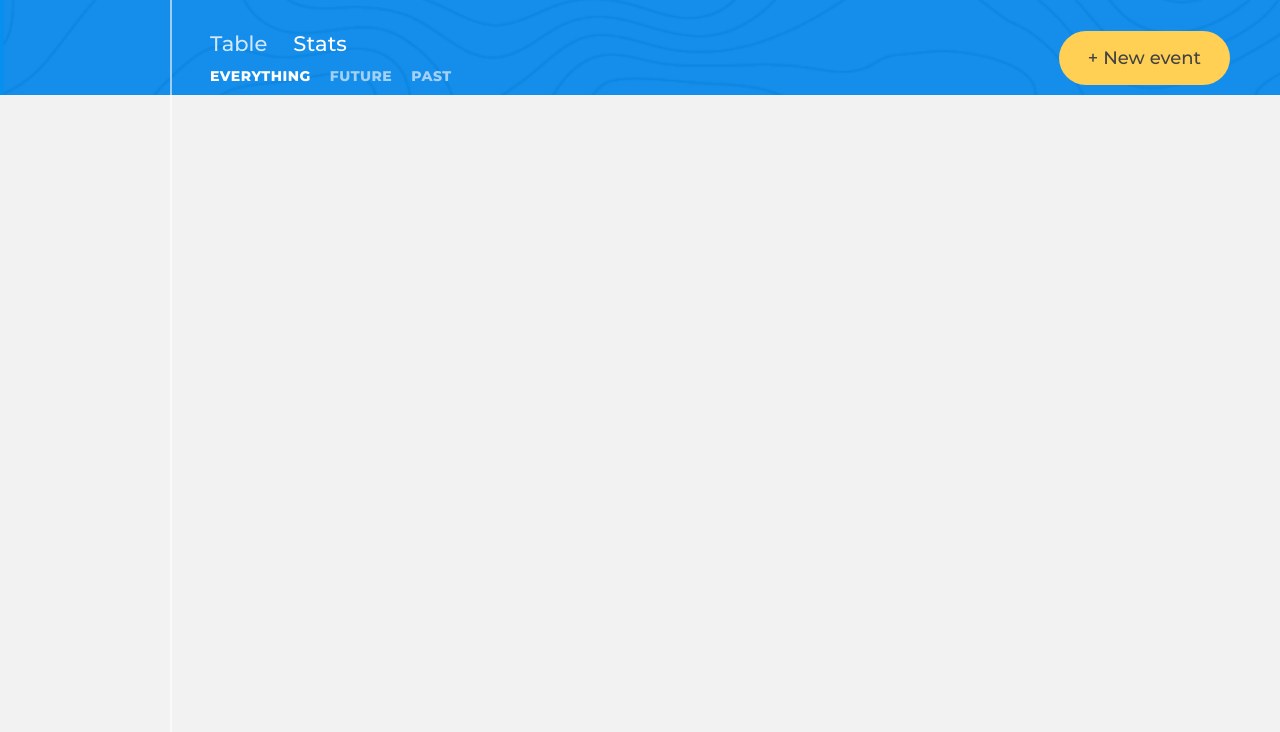
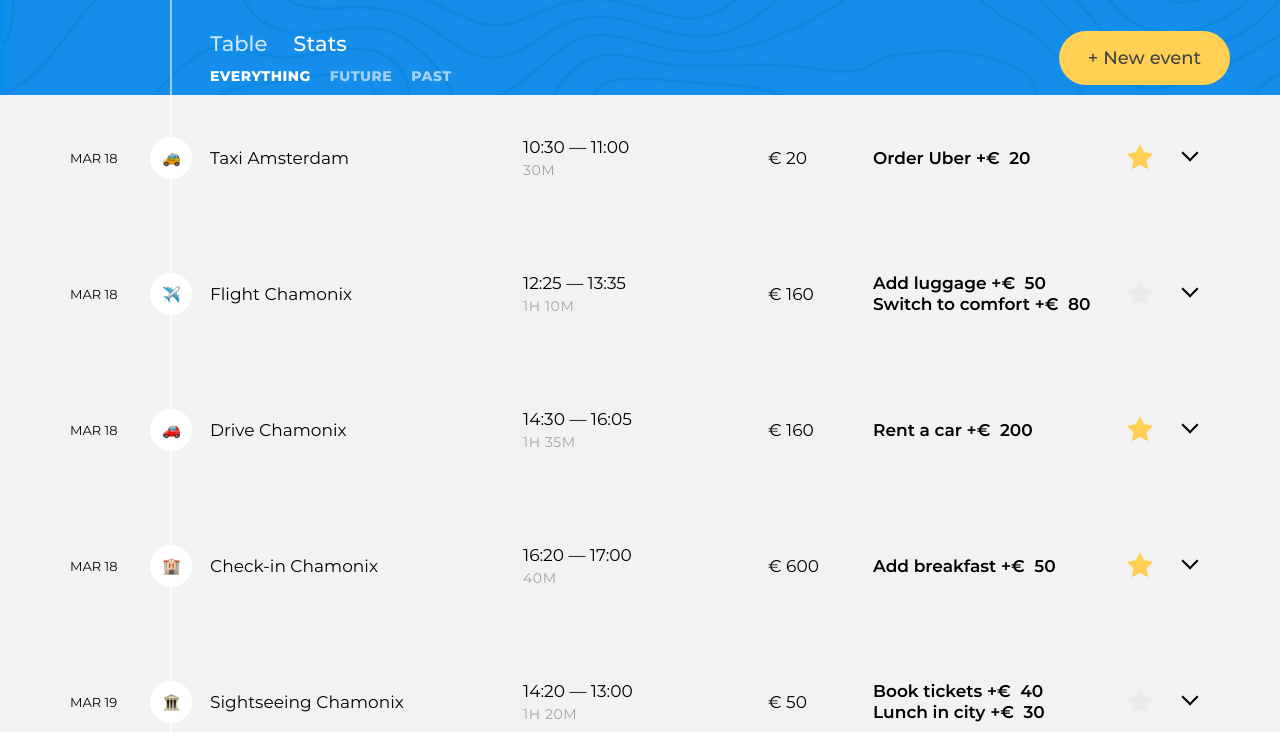
Before and after one commit to mihailddv/40316-big-trip-13, a website built with webpack: page public/index.html in a window 1280 px wide. Shown: the part 68-800 px from the top of the page. Built offline with nearby package versions, Linux system fonts and the light colour scheme.

Commit message:
render - added route-points

```diff
--- a/src/main.js
+++ b/src/main.js
@@ -1,6 +1,8 @@
 import {createTripInfo} from "./view/trip-info";
 import {createTripTabs} from "./view/trip-tabs";
 import {createTripFilter} from "./view/trip-filter";
+import {createLoading} from "./view/loading";
+import {createPointsList} from "./view/route-points";
 
 const render = (container, template, place) => {
   container.insertAdjacentHTML(place, template);
@@ -9,7 +11,10 @@ const render = (container, template, place) => {
 const siteMainElement = document.querySelector(`.page-body`);
 const siteTripMainElement = siteMainElement.querySelector(`.trip-main`);
 const siteTripControlsElement = siteTripMainElement.querySelector(`.trip-controls`);
+const siteTripEventsElement = siteMainElement.querySelector(`.trip-events`);
 
 render(siteTripMainElement, createTripInfo(), `afterbegin`);
 render(siteTripControlsElement, createTripTabs(), `afterbegin`);
 render(siteTripControlsElement, createTripFilter(), `beforeend`);
+render(siteTripEventsElement, createLoading(), `afterbegin`);
+render(siteTripEventsElement, createPointsList(), `afterbegin`);
--- /dev/null
+++ b/src/view/loading.js
@@ -0,0 +1,3 @@
+export const createLoading = () => {
+  return /* html*/ `<p class="trip-events__msg">Loading...</p>`;
+};
--- /dev/null
+++ b/src/view/route-points.js
@@ -0,0 +1,336 @@
+export const createPointsList = () => {
+  return /* html*/ `<ul class="trip-events__list">
+    <li class="trip-events__item">
+      <div class="event">
+        <time class="event__date" datetime="2019-03-18">MAR 18</time>
+        <div class="event__type">
+          <img class="event__type-icon" width="42" height="42" src="img/icons/taxi.png" alt="Event type icon">
+        </div>
+        <h3 class="event__title">Taxi Amsterdam</h3>
+        <div class="event__schedule">
+          <p class="event__time">
+            <time class="event__start-time" datetime="2019-03-18T10:30">10:30</time>
+            &mdash;
+            <time class="event__end-time" datetime="2019-03-18T11:00">11:00</time>
+          </p>
+          <p class="event__duration">30M</p>
+        </div>
+        <p class="event__price">
+          &euro;&nbsp;<span class="event__price-value">20</span>
+        </p>
+        <h4 class="visually-hidden">Offers:</h4>
+        <ul class="event__selected-offers">
+          <li class="event__offer">
+            <span class="event__offer-title">Order Uber</span>
+            &plus;&euro;&nbsp;
+            <span class="event__offer-price">20</span>
+          </li>
+        </ul>
+        <button class="event__favorite-btn event__favorite-btn--active" type="button">
+          <span class="visually-hidden">Add to favorite</span>
+          <svg class="event__favorite-icon" width="28" height="28" viewBox="0 0 28 28">
+            <path d="M14 21l-8.22899 4.3262 1.57159-9.1631L.685209 9.67376 9.8855 8.33688 14 0l4.1145 8.33688 9.2003 1.33688-6.6574 6.48934 1.5716 9.1631L14 21z"/>
+          </svg>
+        </button>
+        <button class="event__rollup-btn" type="button">
+          <span class="visually-hidden">Open event</span>
+        </button>
+      </div>
+    </li>
+
+    <li class="trip-events__item">
+      <div class="event">
+        <time class="event__date" datetime="2019-03-18">MAR 18</time>
+        <div class="event__type">
+          <img class="event__type-icon" width="42" height="42" src="img/icons/flight.png" alt="Event type icon">
+        </div>
+        <h3 class="event__title">Flight Chamonix</h3>
+        <div class="event__schedule">
+          <p class="event__time">
+            <time class="event__start-time" datetime="2019-03-18T12:25">12:25</time>
+            &mdash;
+            <time class="event__end-time" datetime="2019-03-18T13:35">13:35</time>
+          </p>
+          <p class="event__duration">1H 10M</p>
+        </div>
+        <p class="event__price">
+          &euro;&nbsp;<span class="event__price-value">160</span>
+        </p>
+        <h4 class="visually-hidden">Offers:</h4>
+        <ul class="event__selected-offers">
+          <li class="event__offer">
+            <span class="event__offer-title">Add luggage</span>
+            &plus;&euro;&nbsp;
+            <span class="event__offer-price">50</span>
+          </li>
+          <li class="event__offer">
+            <span class="event__offer-title">Switch to comfort</span>
+            &plus;&euro;&nbsp;
+            <span class="event__offer-price">80</span>
+          </li>
+        </ul>
+        <button class="event__favorite-btn" type="button">
+          <span class="visually-hidden">Add to favorite</span>
+          <svg class="event__favorite-icon" width="28" height="28" viewBox="0 0 28 28">
+            <path d="M14 21l-8.22899 4.3262 1.57159-9.1631L.685209 9.67376 9.8855 8.33688 14 0l4.1145 8.33688 9.2003 1.33688-6.6574 6.48934 1.5716 9.1631L14 21z"/>
+          </svg>
+        </button>
+        <button class="event__rollup-btn" type="button">
+          <span class="visually-hidden">Open event</span>
+        </button>
+      </div>
+    </li>
+
+    <li class="trip-events__item">
+      <div class="event">
+        <time class="event__date" datetime="2019-03-18">MAR 18</time>
+        <div class="event__type">
+          <img class="event__type-icon" width="42" height="42" src="img/icons/drive.png" alt="Event type icon">
+        </div>
+        <h3 class="event__title">Drive Chamonix</h3>
+        <div class="event__schedule">
+          <p class="event__time">
+            <time class="event__start-time" datetime="2019-03-18T14:30">14:30</time>
+            &mdash;
+            <time class="event__end-time" datetime="2019-03-18T16:05">16:05</time>
+          </p>
+          <p class="event__duration">1H 35M</p>
+        </div>
+        <p class="event__price">
+          &euro;&nbsp;<span class="event__price-value">160</span>
+        </p>
+        <h4 class="visually-hidden">Offers:</h4>
+        <ul class="event__selected-offers">
+          <li class="event__offer">
+            <span class="event__offer-title">Rent a car</span>
+            &plus;&euro;&nbsp;
+            <span class="event__offer-price">200</span>
+          </li>
+        </ul>
+        <button class="event__favorite-btn  event__favorite-btn--active" type="button">
+          <span class="visually-hidden">Add to favorite</span>
+          <svg class="event__favorite-icon" width="28" height="28" viewBox="0 0 28 28">
+            <path d="M14 21l-8.22899 4.3262 1.57159-9.1631L.685209 9.67376 9.8855 8.33688 14 0l4.1145 8.33688 9.2003 1.33688-6.6574 6.48934 1.5716 9.1631L14 21z"/>
+          </svg>
+        </button>
+        <button class="event__rollup-btn" type="button">
+          <span class="visually-hidden">Open event</span>
+        </button>
+      </div>
+    </li>
+
+    <li class="trip-events__item">
+      <div class="event">
+        <time class="event__date" datetime="2019-03-18">MAR 18</time>
+        <div class="event__type">
+          <img class="event__type-icon" width="42" height="42" src="img/icons/check-in.png" alt="Event type icon">
+        </div>
+        <h3 class="event__title">Check-in Chamonix</h3>
+        <div class="event__schedule">
+          <p class="event__time">
+            <time class="event__start-time" datetime="2019-03-18T12:25">16:20</time>
+            &mdash;
+            <time class="event__end-time" datetime="2019-03-18T13:35">17:00</time>
+          </p>
+          <p class="event__duration">40M</p>
+        </div>
+        <p class="event__price">
+          &euro;&nbsp;<span class="event__price-value">600</span>
+        </p>
+        <h4 class="visually-hidden">Offers:</h4>
+        <ul class="event__selected-offers">
+          <li class="event__offer">
+            <span class="event__offer-title">Add breakfast</span>
+            &plus;&euro;&nbsp;
+            <span class="event__offer-price">50</span>
+          </li>
+        </ul>
+        <button class="event__favorite-btn event__favorite-btn--active" type="button">
+          <span class="visually-hidden">Add to favorite</span>
+          <svg class="event__favorite-icon" width="28" height="28" viewBox="0 0 28 28">
+            <path d="M14 21l-8.22899 4.3262 1.57159-9.1631L.685209 9.67376 9.8855 8.33688 14 0l4.1145 8.33688 9.2003 1.33688-6.6574 6.48934 1.5716 9.1631L14 21z"/>
+          </svg>
+        </button>
+        <button class="event__rollup-btn" type="button">
+          <span class="visually-hidden">Open event</span>
+        </button>
+      </div>
+    </li>
+
+    <li class="trip-events__item">
+      <div class="event">
+        <time class="event__date" datetime="2019-03-19">MAR 19</time>
+        <div class="event__type">
+          <img class="event__type-icon" width="42" height="42" src="img/icons/sightseeing.png" alt="Event type icon">
+        </div>
+        <h3 class="event__title">Sightseeing Chamonix</h3>
+        <div class="event__schedule">
+          <p class="event__time">
+            <time class="event__start-time" datetime="2019-03-19T11:20">14:20</time>
+            &mdash;
+            <time class="event__end-time" datetime="2019-03-19T13:00">13:00</time>
+          </p>
+          <p class="event__duration">1H 20M</p>
+        </div>
+        <p class="event__price">
+          &euro;&nbsp;<span class="event__price-value">50</span>
+        </p>
+        <h4 class="visually-hidden">Offers:</h4>
+        <ul class="event__selected-offers">
+          <li class="event__offer">
+            <span class="event__offer-title">Book tickets</span>
+            &plus;&euro;&nbsp;
+            <span class="event__offer-price">40</span>
+          </li>
+          <li class="event__offer">
+            <span class="event__offer-title">Lunch in city</span>
+            &plus;&euro;&nbsp;
+            <span class="event__offer-price">30</span>
+          </li>
+        </ul>
+        <button class="event__favorite-btn" type="button">
+          <span class="visually-hidden">Add to favorite</span>
+          <svg class="event__favorite-icon" width="28" height="28" viewBox="0 0 28 28">
+            <path d="M14 21l-8.22899 4.3262 1.57159-9.1631L.685209 9.67376 9.8855 8.33688 14 0l4.1145 8.33688 9.2003 1.33688-6.6574 6.48934 1.5716 9.1631L14 21z"/>
+          </svg>
+        </button>
+        <button class="event__rollup-btn" type="button">
+          <span class="visually-hidden">Open event</span>
+        </button>
+      </div>
+    </li>
+
+    <li class="trip-events__item">
+      <div class="event">
+        <time class="event__date" datetime="2019-03-19">MAR 19</time>
+        <div class="event__type">
+          <img class="event__type-icon" width="42" height="42" src="img/icons/drive.png" alt="Event type icon">
+        </div>
+        <h3 class="event__title">Drive Geneva</h3>
+        <div class="event__schedule">
+          <p class="event__time">
+            <time class="event__start-time" datetime="2019-03-19T10:00">16:00</time>
+            &mdash;
+            <time class="event__end-time" datetime="2019-03-19T11:00">17:00</time>
+          </p>
+          <p class="event__duration">1H</p>
+        </div>
+        <p class="event__price">
+          &euro;&nbsp;<span class="event__price-value">20</span>
+        </p>
+        <button class="event__favorite-btn" type="button">
+          <span class="visually-hidden">Add to favorite</span>
+          <svg class="event__favorite-icon" width="28" height="28" viewBox="0 0 28 28">
+            <path d="M14 21l-8.22899 4.3262 1.57159-9.1631L.685209 9.67376 9.8855 8.33688 14 0l4.1145 8.33688 9.2003 1.33688-6.6574 6.48934 1.5716 9.1631L14 21z"/>
+          </svg>
+        </button>
+        <button class="event__rollup-btn" type="button">
+          <span class="visually-hidden">Open event</span>
+        </button>
+      </div>
+    </li>
+
+    <li class="trip-events__item">
+      <div class="event">
+        <time class="event__date" datetime="2019-03-19">MAR 19</time>
+        <div class="event__type">
+          <img class="event__type-icon" width="42" height="42" src="img/icons/flight.png" alt="Event type icon">
+        </div>
+        <h3 class="event__title">Flight Geneva</h3>
+        <div class="event__schedule">
+          <p class="event__time">
+            <time class="event__start-time" datetime="2019-03-19T18:00">18:00</time>
+            &mdash;
+            <time class="event__end-time" datetime="2019-03-19T19:00">19:00</time>
+          </p>
+          <p class="event__duration">1H</p>
+        </div>
+        <p class="event__price">
+          &euro;&nbsp;<span class="event__price-value">20</span>
+        </p>
+        <h4 class="visually-hidden">Offers:</h4>
+        <ul class="event__selected-offers">
+          <li class="event__offer">
+            <span class="event__offer-title">Add luggage</span>
+            &plus;&euro;&nbsp;
+            <span class="event__offer-price">30</span>
+          </li>
+          <li class="event__offer">
+            <span class="event__offer-title">Switch to comfort</span>
+            &plus;&euro;&nbsp;
+            <span class="event__offer-price">100</span>
+          </li>
+        </ul>
+        <button class="event__favorite-btn" type="button">
+          <span class="visually-hidden">Add to favorite</span>
+          <svg class="event__favorite-icon" width="28" height="28" viewBox="0 0 28 28">
+            <path d="M14 21l-8.22899 4.3262 1.57159-9.1631L.685209 9.67376 9.8855 8.33688 14 0l4.1145 8.33688 9.2003 1.33688-6.6574 6.48934 1.5716 9.1631L14 21z"/>
+          </svg>
+        </button>
+        <button class="event__rollup-btn" type="button">
+          <span class="visually-hidden">Open event</span>
+        </button>
+      </div>
+    </li>
+
+    <li class="trip-events__item">
+      <div class="event">
+        <time class="event__date" datetime="2019-03-20">MAR 20</time>
+        <div class="event__type">
+          <img class="event__type-icon" width="42" height="42" src="img/icons/drive.png" alt="Event type icon">
+        </div>
+        <h3 class="event__title">Drive Geneva</h3>
+        <div class="event__schedule">
+          <p class="event__time">
+            <time class="event__start-time" datetime="2019-03-20T08:25">08:25</time>
+            &mdash;
+            <time class="event__end-time" datetime="2019-03-20T09:25">09:25</time>
+          </p>
+          <p class="event__duration">1H</p>
+        </div>
+        <p class="event__price">
+          &euro;&nbsp;<span class="event__price-value">20</span>
+        </p>
+        <button class="event__favorite-btn" type="button">
+          <span class="visually-hidden">Add to favorite</span>
+          <svg class="event__favorite-icon" width="28" height="28" viewBox="0 0 28 28">
+            <path d="M14 21l-8.22899 4.3262 1.57159-9.1631L.685209 9.67376 9.8855 8.33688 14 0l4.1145 8.33688 9.2003 1.33688-6.6574 6.48934 1.5716 9.1631L14 21z"/>
+          </svg>
+        </button>
+        <button class="event__rollup-btn" type="button">
+          <span class="visually-hidden">Open event</span>
+        </button>
+      </div>
+    </li>
+
+    <li class="trip-events__item">
+      <div class="event">
+        <time class="event__date" datetime="2019-03-20">MAR 20</time>
+        <div class="event__type">
+          <img class="event__type-icon" width="42" height="42" src="img/icons/sightseeing.png" alt="Event type icon">
+        </div>
+        <h3 class="event__title">Sightseeing Geneva</h3>
+        <div class="event__schedule">
+          <p class="event__time">
+            <time class="event__start-time" datetime="2019-03-20T11:15">11:15</time>
+            &mdash;
+            <time class="event__end-time" datetime="2019-03-20T12:15">12:15</time>
+          </p>
+          <p class="event__duration">1H</p>
+        </div>
+        <p class="event__price">
+          &euro;&nbsp;<span class="event__price-value">180</span>
+        </p>
+        <button class="event__favorite-btn" type="button">
+          <span class="visually-hidden">Add to favorite</span>
+          <svg class="event__favorite-icon" width="28" height="28" viewBox="0 0 28 28">
+            <path d="M14 21l-8.22899 4.3262 1.57159-9.1631L.685209 9.67376 9.8855 8.33688 14 0l4.1145 8.33688 9.2003 1.33688-6.6574 6.48934 1.5716 9.1631L14 21z"/>
+          </svg>
+        </button>
+        <button class="event__rollup-btn" type="button">
+          <span class="visually-hidden">Open event</span>
+        </button>
+      </div>
+    </li>
+  </ul>`;
+};
```
Also changed, not shown: public/index.html (+2 -0 lines).
